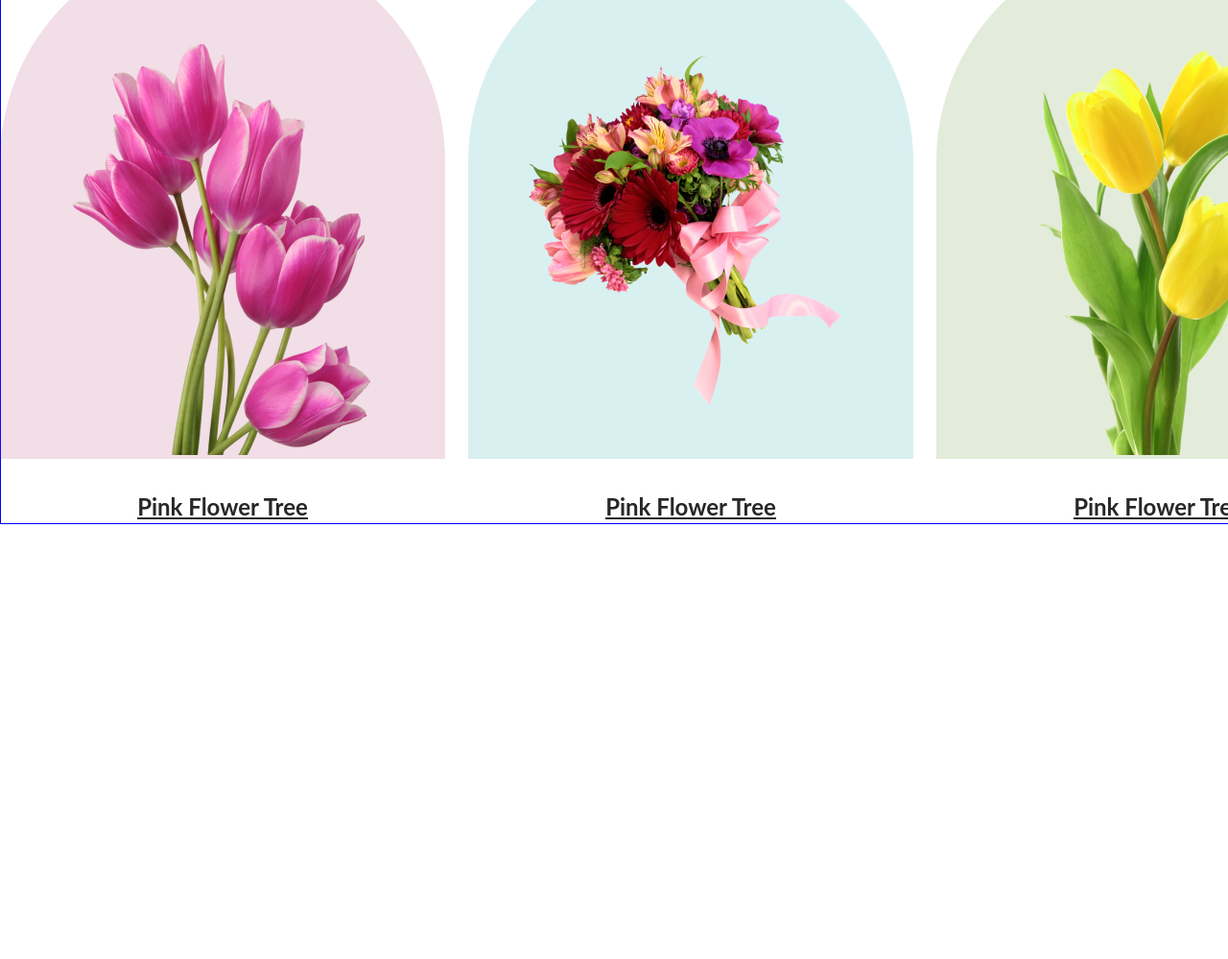
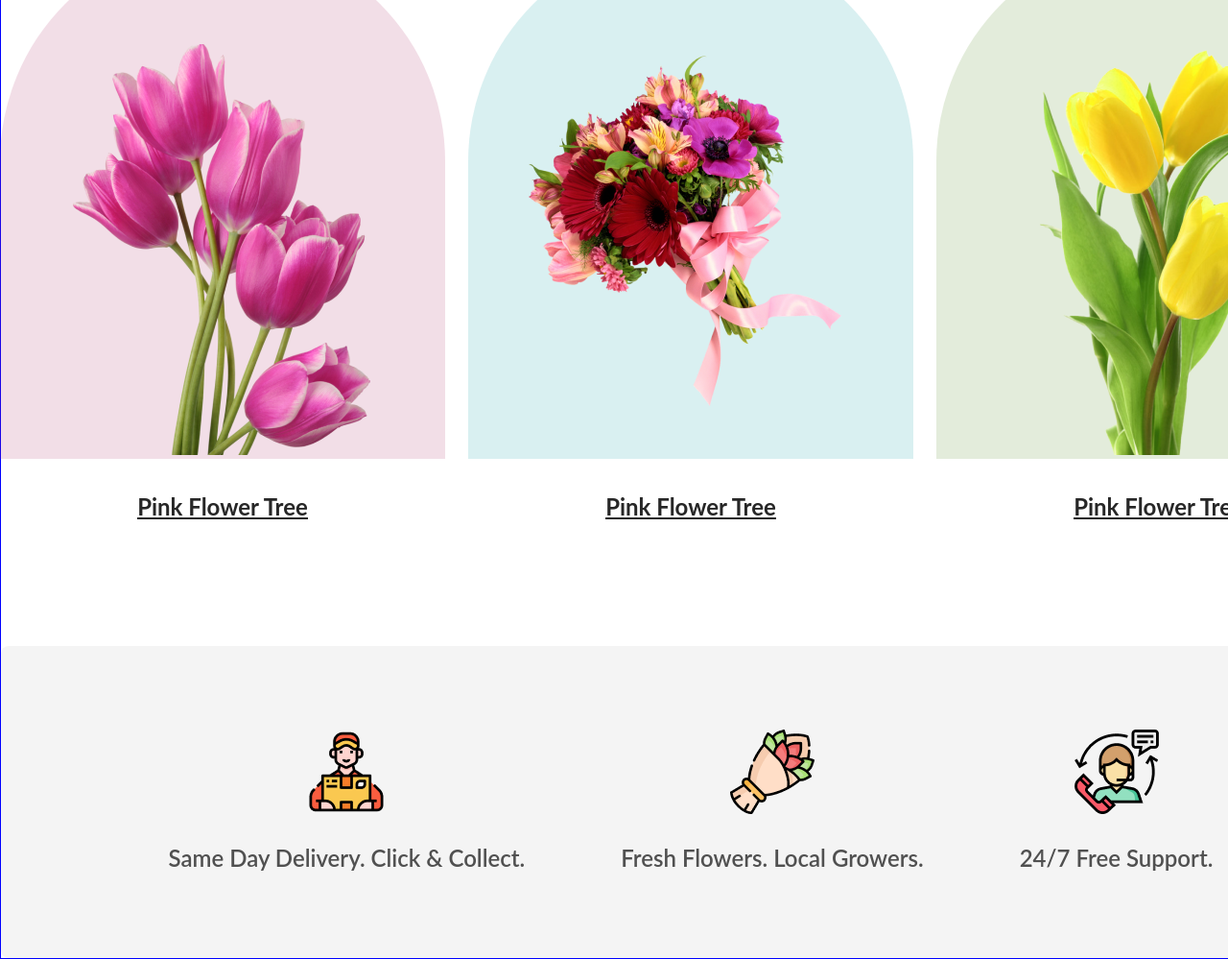
Before and after one commit to emoncse2020/flower-shop, a plain HTML site: page index.html in a window 1280 px wide. Shown: the part 1431-2430 px from the top of the page at 96% size. Before the commit the page ends 1977 px from the top, so only its background shows below. Drawn offline with Linux system fonts and the light colour scheme.

Commit message:
featured section done

```diff
--- a/flower.css
+++ b/flower.css
@@ -15,7 +15,7 @@
   letter-spacing: 0%;
   text-align: center;
 }
-main {
+.main-width {
   width: 1440px;
   margin: 0 auto;
 }
@@ -121,6 +121,7 @@ article img {
   margin-top: 48px;
   display: flex;
   gap: 24px;
+  margin-bottom: 128px;
 }
 
 .f-title {
@@ -140,3 +141,26 @@ article img {
 .f-title a {
   color: rgb(39, 39, 39);
 }
+
+.a-con {
+  border-radius: 8px;
+  width: 100%;
+
+  background: rgba(39, 39, 39, 0.05);
+  display: flex;
+  justify-content: center;
+  align-items: center;
+  gap: 100px;
+  padding: 87px 0;
+}
+
+.a-con .sub-tit {
+  color: rgba(39, 39, 39, 0.8);
+  font-family: Lato;
+  font-size: 24px;
+  font-weight: 600;
+  line-height: 35px;
+  letter-spacing: 0%;
+  text-align: center;
+  margin-top: 24px;
+}
--- a/index.html
+++ b/index.html
@@ -1,61 +1,81 @@
-
 <!DOCTYPE html>
 <html lang="en">
   <head>
-    <meta charset="UTF-8">
-    <meta name="viewport" content="width=device-width, initial-scale=1.0">
+    <meta charset="UTF-8" />
+    <meta name="viewport" content="width=device-width, initial-scale=1.0" />
     <title>Document</title>
-    <link rel="stylesheet" href="flower.css">
+    <link rel="stylesheet" href="flower.css" />
   </head>
   <body>
-
     <!--Hero section-->
 
     <header>
       <article>
-            <h1 class="h-title">Let's make beautiful flowers a part of your life.</h1>
-            <p class="h-description">It is a long established fact that a reader will be distracted by the readable content of a page when looking at its layout. The point of using Lorem Ipsum is that it has a more-or-less normal distribution of letters.</p>
+        <h1 class="h-title">
+          Let's make beautiful flowers a part of your life.
+        </h1>
+        <p class="h-description">
+          It is a long established fact that a reader will be distracted by the
+          readable content of a page when looking at its layout. The point of
+          using Lorem Ipsum is that it has a more-or-less normal distribution of
+          letters.
+        </p>
 
         <a href="#"><button class="btn-primary">Show Now</button></a>
       </article>
       <div>
-            <img src="images/pngwing 10.png" alt="flowers">
+        <img src="images/pngwing 10.png" alt="flowers" />
       </div>
-
     </header>
 
     <main>
-
       <!--Featured Section-->
 
-    <section class="featured">
+      <section class="featured main-width">
         <article>
           <h2 class="title">Our Featured Flower</h2>
-        <p class="description">It is a long established fact that a reader will be distracted by the readable content of a page when looking at its layout.</p>
+          <p class="description">
+            It is a long established fact that a reader will be distracted by
+            the readable content of a page when looking at its layout.
+          </p>
         </article>
 
         <div class="container">
-
           <div>
-                <div class="item1"><img src="images/pngwing 6.png" alt=""></div>
+            <div class="item1"><img src="images/pngwing 6.png" alt="" /></div>
             <h2 class="f-title"><a href="#">Pink Flower Tree</a></h2>
           </div>
           <div>
-                <div class="item2"><img src="images/pngwing 5.png" alt=""></div>
+            <div class="item2"><img src="images/pngwing 5.png" alt="" /></div>
             <h2 class="f-title"><a href="#">Pink Flower Tree</a></h2>
           </div>
           <div>
-                <div class="item3"><img src="images/pngwing 7.png" alt=""></div>
+            <div class="item3"><img src="images/pngwing 7.png" alt="" /></div>
             <h2 class="f-title"><a href="#">Pink Flower Tree</a></h2>
           </div>
+        </div>
 
-
-
+        <div class="a-con">
+          <div>
+            <div class="img">
+              <img src="images/Group 57.png" alt="" />
+            </div>
+            <h3 class="sub-tit">Same Day Delivery. Click & Collect.</h3>
+          </div>
+          <div>
+            <div class="img">
+              <img src="images/Group 58.png" alt="" />
+            </div>
+            <h3 class="sub-tit">Fresh Flowers. Local Growers.</h3>
+          </div>
+          <div>
+            <div class="img">
+              <img src="images/Group 59.png" alt="" />
+            </div>
+            <h3 class="sub-tit">24/7 Free Support.</h3>
+          </div>
         </div>
       </section>
-
-
     </main>
-
   </body>
 </html>
```
Lines whose indentation alone changed are shown as unchanged.
